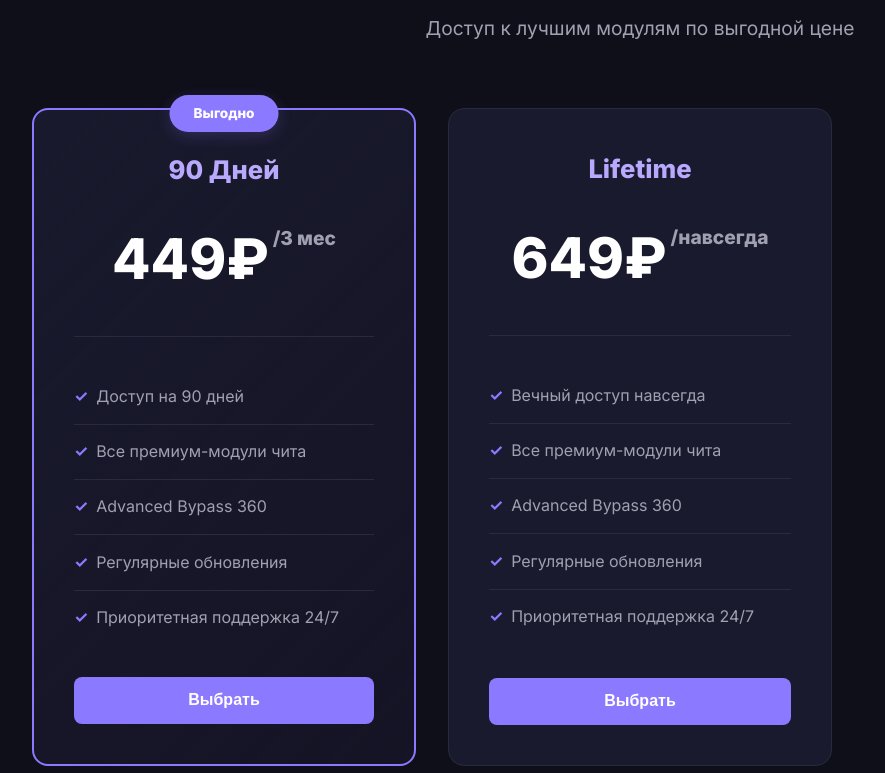
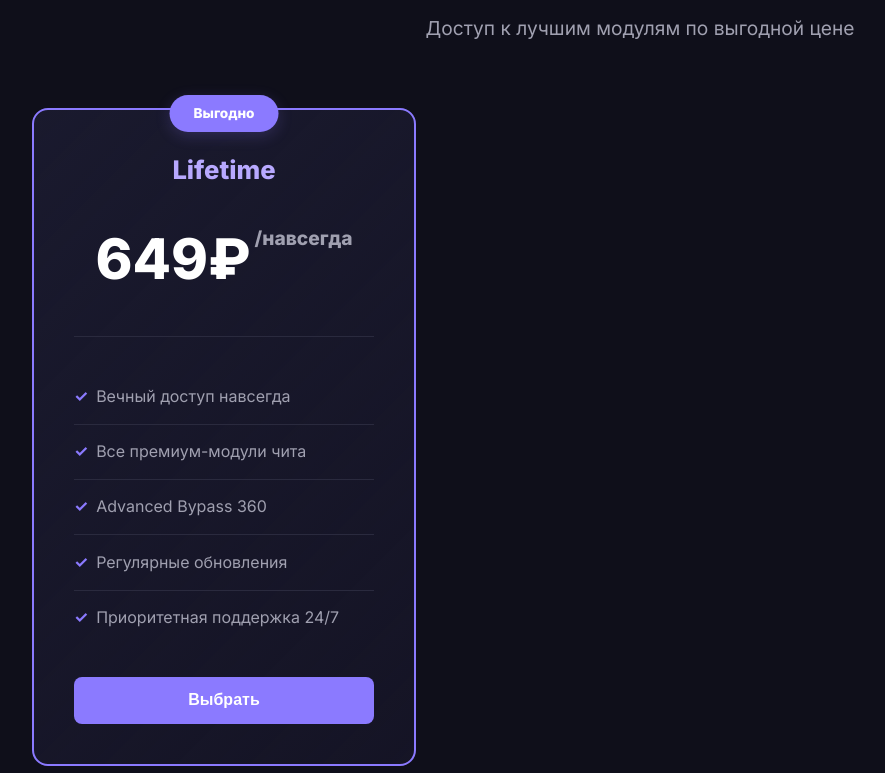
Before and after one commit to batry374/abyss-site, a plain HTML site: page index.html in a window 1280 px wide. Shown: the part 1487-2260 px from the top of the page, without its empty margins (0-885 px from the left). Drawn offline with nearby package versions, Linux system fonts and the light colour scheme.

Commit message:
Add files via upload

```diff
--- a/index.html
+++ b/index.html
@@ -82,20 +82,6 @@
             <div class="pricing-grid">
                 <div class="price-card featured" data-aos="fade-up">
                     <div class="badge">Выгодно</div>
-                    <div class="price-header">
-                        <h3>90 Дней</h3>
-                        <div class="price">449₽<span>/3 мес</span></div>
-                    </div>
-                    <ul class="price-features">
-                        <li>Доступ на 90 дней</li>
-                        <li>Все премиум-модули чита</li>
-                        <li>Advanced Bypass 360</li>
-                        <li>Регулярные обновления</li>
-                        <li>Приоритетная поддержка 24/7</li>
-                    </ul>
-                    <button class="btn-buy" onclick="openPayment('90 Дней', '449₽', 'https://funpay.com/lots/offer?id=69262501')">Выбрать</button>
-                </div>
-                <div class="price-card" data-aos="fade-left">
                     <div class="price-header">
                         <h3>Lifetime</h3>
                         <div class="price">649₽<span>/навсегда</span></div>
```
